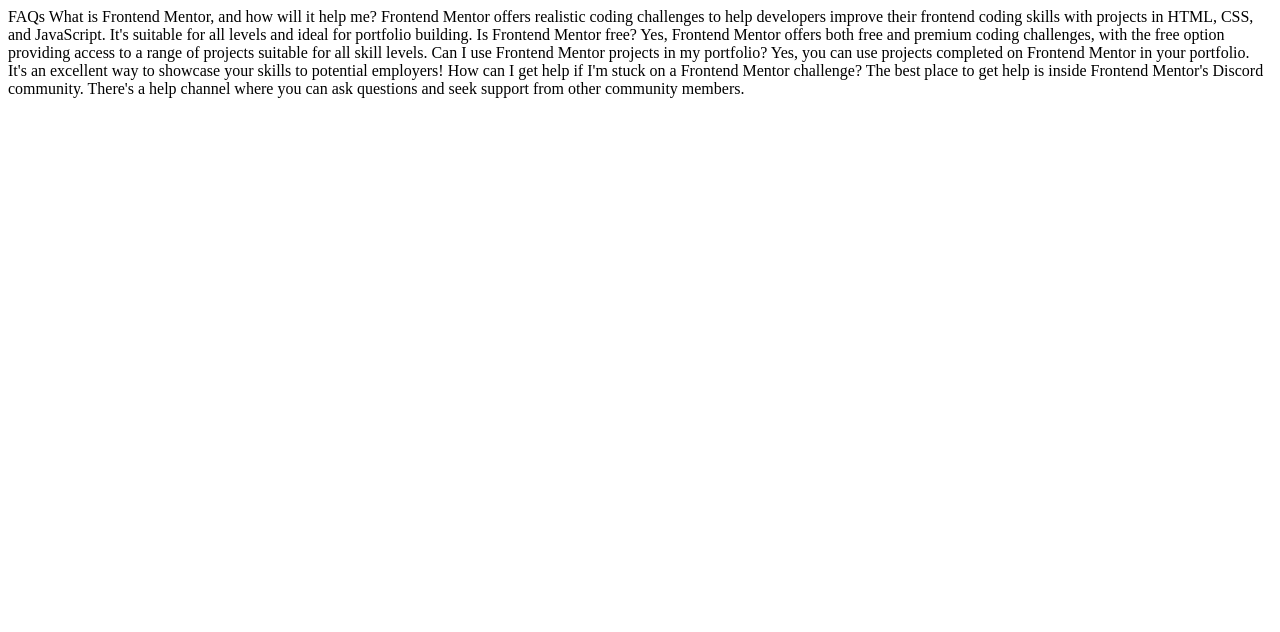
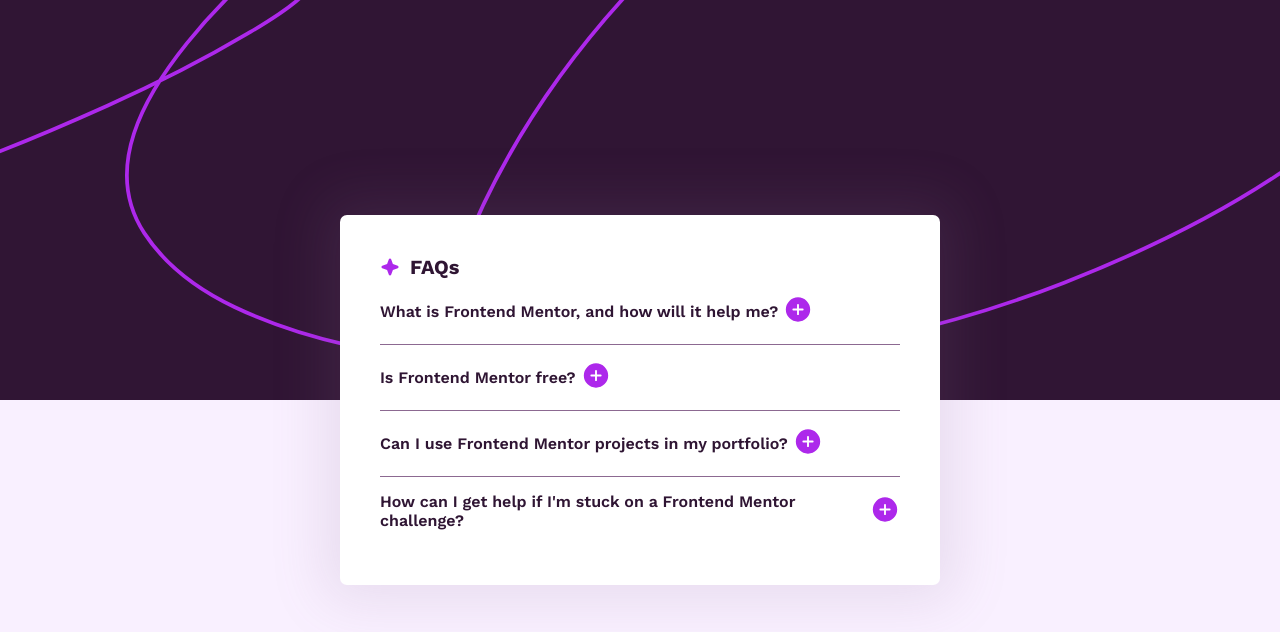
Before and after one commit to ronitzdev/faq-accordion, a plain HTML site: page index.html in a window 1280 px wide. Drawn offline with nearby package versions, Linux system fonts and the light colour scheme.

Commit message:
fix: html, css, js

```diff
--- /dev/null
+++ b/css/style.css
@@ -0,0 +1,126 @@
+:root {
+    --white: hsl(0, 0%, 100%);
+    --light-pink: hsl(275, 100%, 97%);
+    --grayish-purple: hsl(292, 16%, 49%);
+    --dark-purple: hsl(292, 42%, 14%);
+}
+
+* {
+    margin: 0;
+    padding: 0;
+    box-sizing: border-box;
+}
+
+html {
+    font-size: 62.5%;
+}
+
+html,
+body {
+    min-width: 100%;
+    min-height: 100vh;
+}
+
+body::after {
+    content: "";
+    background: url(../assets/images/background-pattern-desktop.svg) no-repeat center / cover;
+    width: 100%;
+    height: 400px;
+    position: absolute;
+    top: 0;
+    z-index: -10;
+}
+
+body {
+    background-color: var(--light-pink);
+    display: flex;
+    justify-content: center;
+    align-items: center;
+
+    font-family: "Work Sans", sans-serif;
+}
+
+
+.hub {
+    min-width: 320px;
+    max-width: 600px;
+    margin: 20px;
+    padding: 40px;
+    background-color: var(--white);
+    border-radius: 7px;
+
+
+    -webkit-box-shadow: 0px 0px 54px 16px rgba(140, 105, 145, 0.15);
+    -moz-box-shadow: 0px 0px 54px 16px rgba(140, 105, 145, 0.15);
+    box-shadow: 0px 0px 54px 16px rgba(140, 105, 145, 0.15);
+}
+
+.hub h1 {
+    color: var(--dark-purple);
+    font-weight: 700;
+}
+
+.title-container {
+    display: flex;
+    align-items: center;
+    gap: 10px;
+}
+
+.star {
+    width: 20px;
+    height: 20px;
+}
+
+.faq {
+    font-size: 1.6rem;
+    cursor: pointer;
+}
+
+.hub .faq {
+    padding: 15px 0;
+}
+
+.faq h2 {
+    color: var(--dark-purple);
+    font-size: inherit;
+    font-weight: 600;
+    display: flex;
+    align-items: center;
+}
+
+.faq h2:hover {
+    color: var(--grayish-purple);
+}
+
+.faq h2.plus::after {
+    content: url('../assets/images/icon-plus.svg');
+    margin-left: 5px;
+}
+
+.faq h2.minus::after {
+    content: url('../assets/images/icon-minus.svg');
+    margin-left: 5px;
+}
+
+.faq p {
+    color: var(--grayish-purple);
+    font-weight: 400;
+}
+
+hr {
+    border: none;
+    height: 1px;
+    /* Set the hr color */
+    color: var(--grayish-purple);
+    /* old IE */
+    background-color: var(--grayish-purple);
+    /* Modern Browsers */
+}
+
+.open {
+    display: inline;
+}
+
+.close {
+    display: none;
+}
--- a/index.html
+++ b/index.html
@@ -2,38 +2,63 @@
 <html lang="en">
 
 <head>
-  <meta charset="UTF-8">
-  <meta name="viewport" content="width=device-width, initial-scale=1.0">
+  <meta charset="UTF-8" />
+  <meta name="viewport" content="width=device-width, initial-scale=1.0" />
   <!-- displays site properly based on user's device -->
-  <link rel="icon" type="image/png" sizes="32x32" href="./assets/images/favicon-32x32.png">
+  <link rel="icon" type="image/png" sizes="32x32" href="./assets/images/favicon-32x32.png" />
   <title>Frontend Mentor | FAQ accordion</title>
+  <link rel="preconnect" href="https://fonts.googleapis.com">
+  <link rel="preconnect" href="https://fonts.gstatic.com" crossorigin>
+  <link href="https://fonts.googleapis.com/css2?family=Work+Sans:ital,wght@0,100..900;1,100..900&display=swap"
+    rel="stylesheet">
+  <!-- styles css -->
+  <link rel="stylesheet" href="css/style.css">
 </head>
 
 <body>
-
-  FAQs
-
-  What is Frontend Mentor, and how will it help me?
-
-  Frontend Mentor offers realistic coding challenges to help developers improve their
-  frontend coding skills with projects in HTML, CSS, and JavaScript. It's suitable for
-  all levels and ideal for portfolio building.
-
-  Is Frontend Mentor free?
-
-  Yes, Frontend Mentor offers both free and premium coding challenges, with the free
-  option providing access to a range of projects suitable for all skill levels.
-
-  Can I use Frontend Mentor projects in my portfolio?
-
-  Yes, you can use projects completed on Frontend Mentor in your portfolio. It's an excellent
-  way to showcase your skills to potential employers!
-
-  How can I get help if I'm stuck on a Frontend Mentor challenge?
-
-  The best place to get help is inside Frontend Mentor's Discord community. There's a help
-  channel where you can ask questions and seek support from other community members.
-
+  <main class="hub">
+    <div class="title-container">
+      <img class="star" src="./assets/images/icon-star.svg" alt="star icon faqs">
+      <h1>FAQs</h1>
+    </div>
+    <div class="faq">
+      <h2 class="plus">What is Frontend Mentor, and how will it help me?</h2>
+      <p class="close">
+        Frontend Mentor offers realistic coding challenges to help developers
+        improve their frontend coding skills with projects in HTML, CSS, and
+        JavaScript. It's suitable for all levels and ideal for portfolio
+        building.
+      </p>
+    </div>
+    <hr />
+    <div class="faq">
+      <h2 class="plus">Is Frontend Mentor free?</h2>
+      <p class="close">
+        Yes, Frontend Mentor offers both free and premium coding challenges,
+        with the free option providing access to a range of projects suitable
+        for all skill levels.
+      </p>
+    </div>
+    <hr />
+    <div class="faq">
+      <h2 class="plus">Can I use Frontend Mentor projects in my portfolio?</h2>
+      <p class="close">
+        Yes, you can use projects completed on Frontend Mentor in your
+        portfolio. It's an excellent way to showcase your skills to potential
+        employers!
+      </p>
+    </div>
+    <hr />
+    <div class="faq">
+      <h2 class="plus">How can I get help if I'm stuck on a Frontend Mentor challenge?</h2>
+      <p class="close">
+        The best place to get help is inside Frontend Mentor's Discord
+        community. There's a help channel where you can ask questions and seek
+        support from other community members.
+      </p>
+    </div>
+  </main>
+  <script defer src="./index.js"></script>
 </body>
 
 </html>
--- /dev/null
+++ b/index.js
@@ -0,0 +1,38 @@
+console.log("funcionando");
+
+//agregar o remover displat
+function agrega(p) {
+  //agrego display inline
+  p.classList.add("open");
+  p.classList.remove("close");
+}
+function remueve(p) {
+  //agrego display none
+  p.classList.remove("open");
+  p.classList.add("close");
+}
+
+//una vez cargado el dom
+document.addEventListener("DOMContentLoaded", function () {
+  //seleccion de elementos con icono plus
+  var elementos = document.querySelectorAll(".plus");
+
+  //dependiendo de clase actual, cambia icono y llama a mostrar o quitar display
+  elementos.forEach(function (elemento) {
+    elemento.addEventListener("click", function () {
+      if (elemento.classList.contains("plus")) {
+        elemento.classList.remove("plus");
+        elemento.classList.add("minus");
+        let padre = elemento.parentElement;
+        let p = padre.lastElementChild;
+        agrega(p);
+      } else {
+        elemento.classList.remove("minus");
+        elemento.classList.add("plus");
+        let padre = elemento.parentElement;
+        let p = padre.lastElementChild;
+        remueve(p);
+      }
+    });
+  });
+});
```
